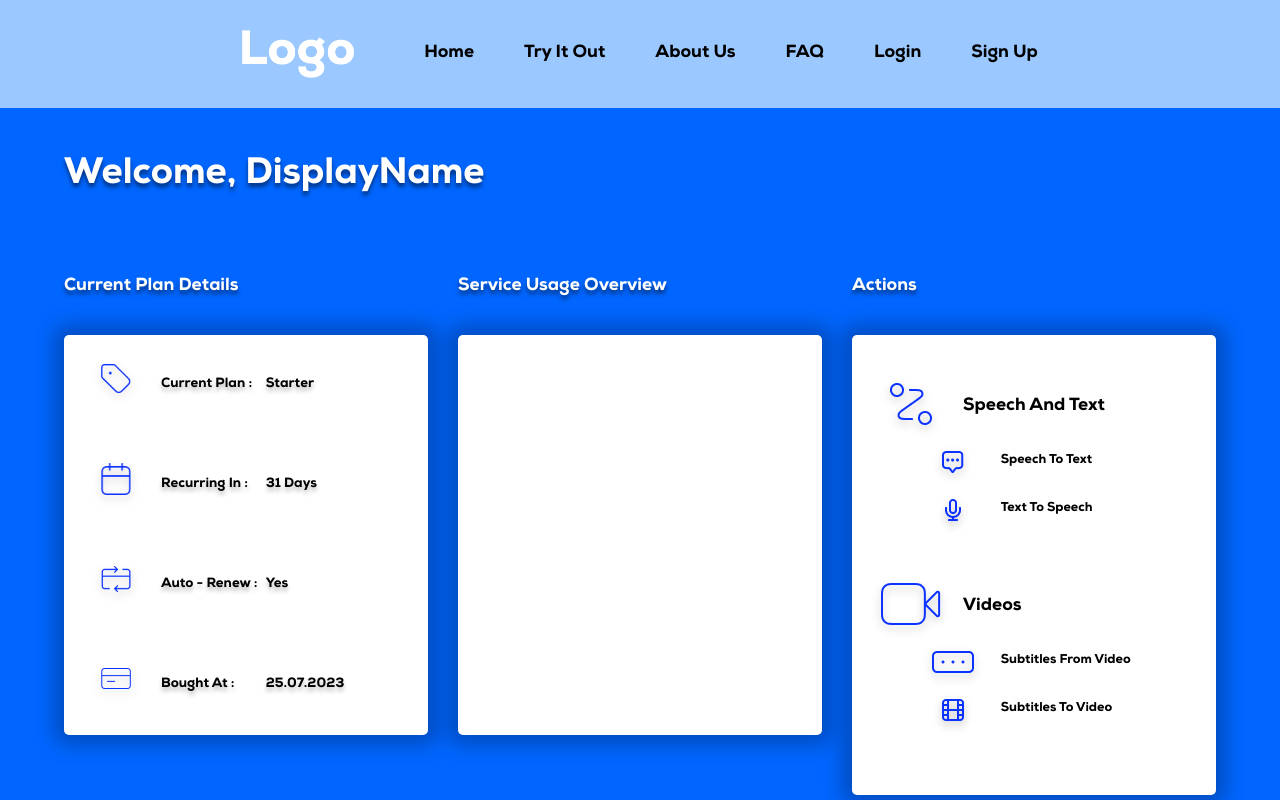
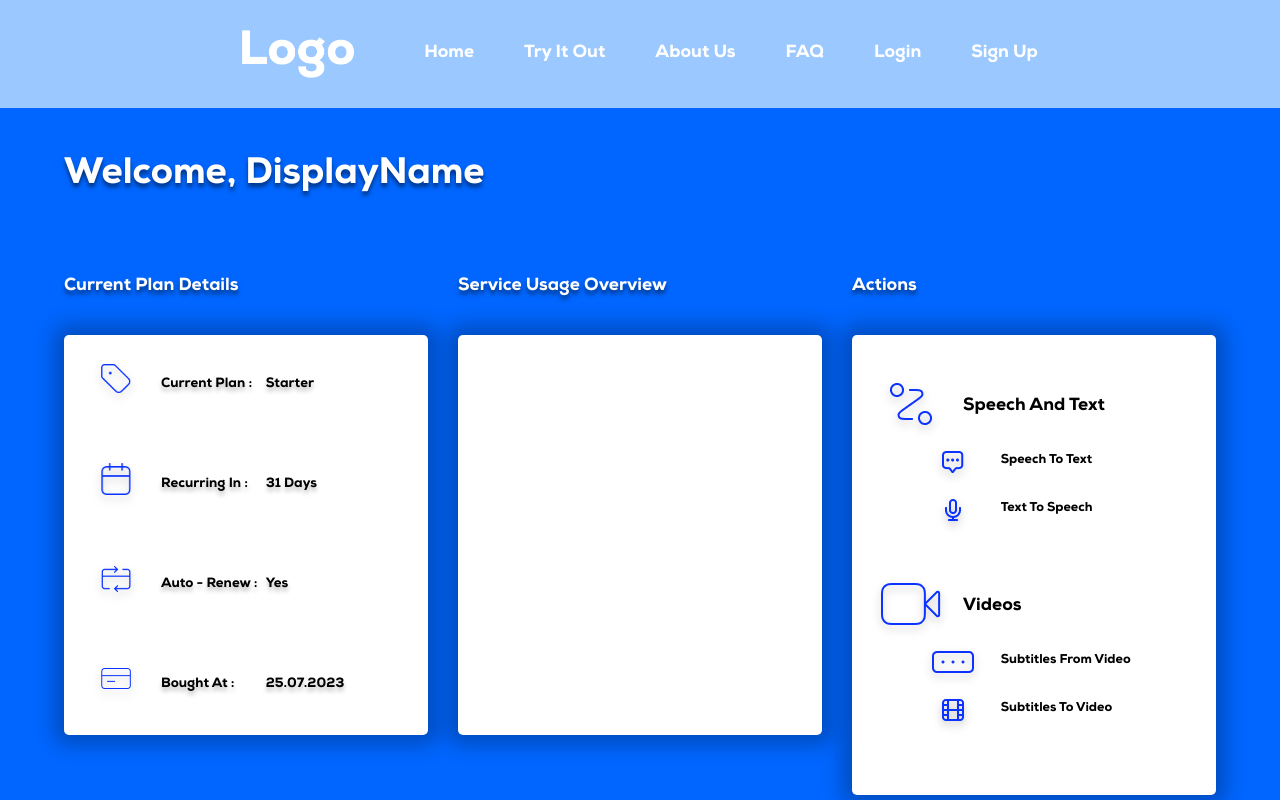
Before and after one commit to Intrgalactic/create-boss-test, a React (Vite) app: page /dashboard in a window 1280 px wide. Shown: the top 800 px of the page. Built offline with nearby package versions, Linux system fonts and the light colour scheme; no server answers.

Commit message:
fixed dashboard nav color

```diff
--- a/src/index.css
+++ b/src/index.css
@@ -1018,15 +1018,13 @@ footer {
   background-color: white;
 }
 
-.dashboard-header nav a {
-  color: black;
-}
 
 .dashboard__container {
   min-height: 90vh;
   padding-bottom: 50px;
   background-color: #0066FF;
   padding-inline: 10%;
+  height: fit-content;
 }
 
 .dashboard__container-row {
```
